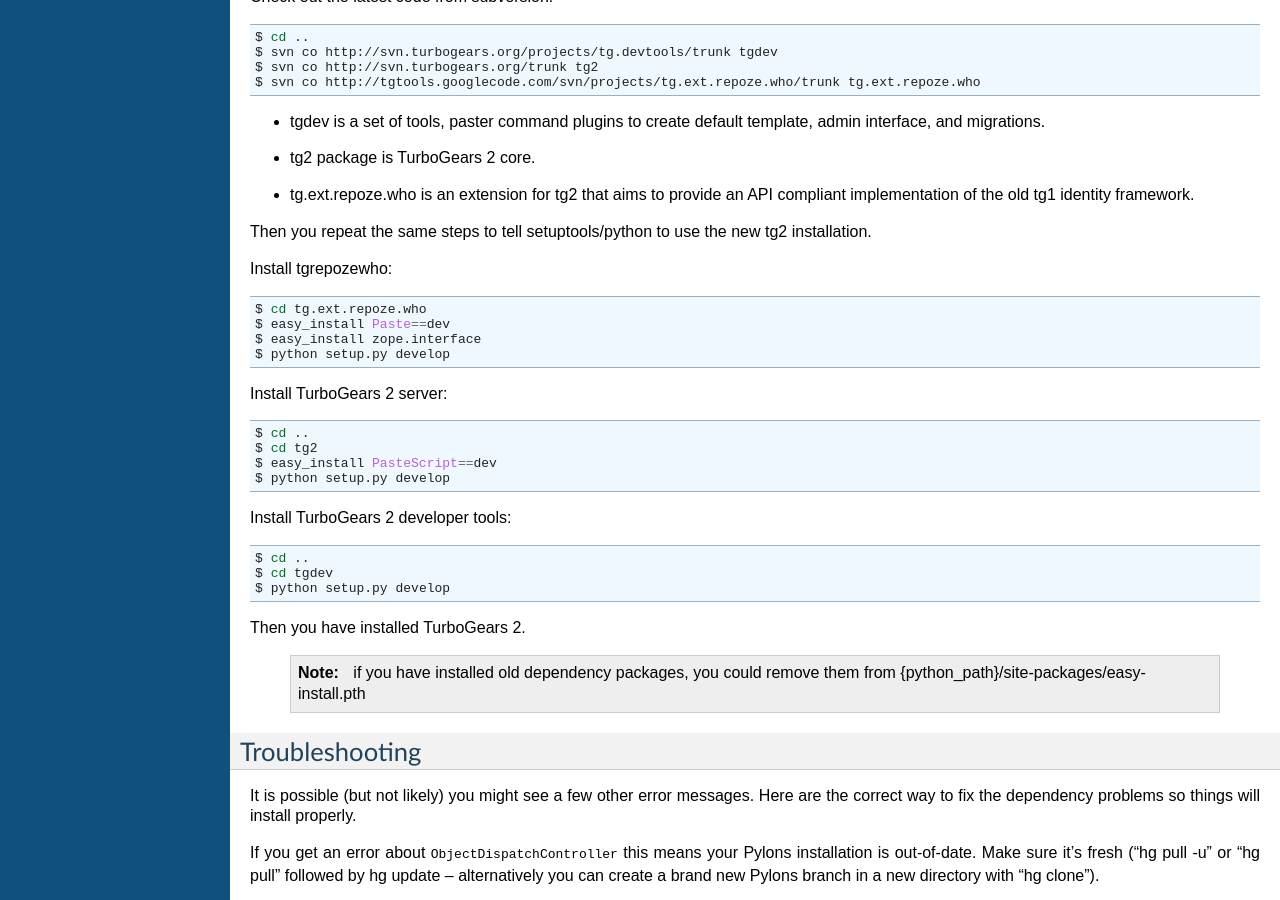
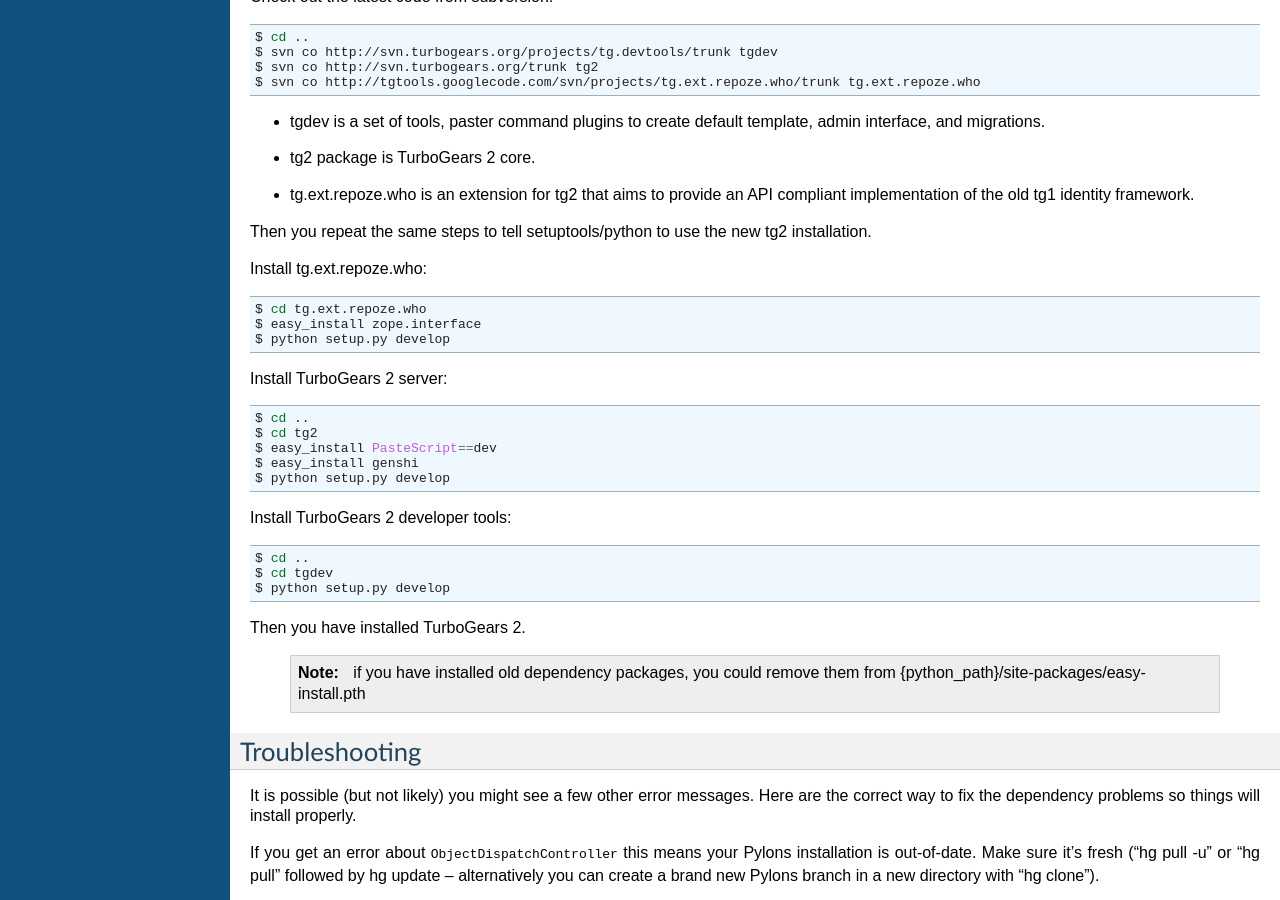
Before and after one commit to TurboGears/tg2, a Sphinx documentation site: the page built from docs/main/DownloadInstall.rst, in a window 1280 px wide and 900 px high, scrolled down 2804 px. Built offline with Sphinx 7.4.7, drawn with Linux system fonts in a browser that asks for light colours; pages that are not in the unit, such as notebooks, are missing from menus.

Commit message:
* Replaced reference to tgrepozewho with tg.ext.repoze.who * Updated instructions: TG2 server seems to require genshi before setup.py develop is run
--HG--
extra : convert_revision : svn%3A77541ad4-5f01-0410-9ede-a1b63cd9a898/trunk%405042

```diff
--- a/docs/main/DownloadInstall.rst
+++ b/docs/main/DownloadInstall.rst
@@ -178,10 +178,9 @@
 
 Then you repeat the same steps to tell setuptools/python to use the new tg2 installation.
 
-Install tgrepozewho::
+Install tg.ext.repoze.who::
 
  $ cd tg.ext.repoze.who
- $ easy_install Paste==dev
  $ easy_install zope.interface
  $ python setup.py develop
 
@@ -190,6 +189,7 @@
  $ cd ..
  $ cd tg2
  $ easy_install PasteScript==dev
+ $ easy_install genshi
  $ python setup.py develop
 
 Install TurboGears 2 developer tools::
```
